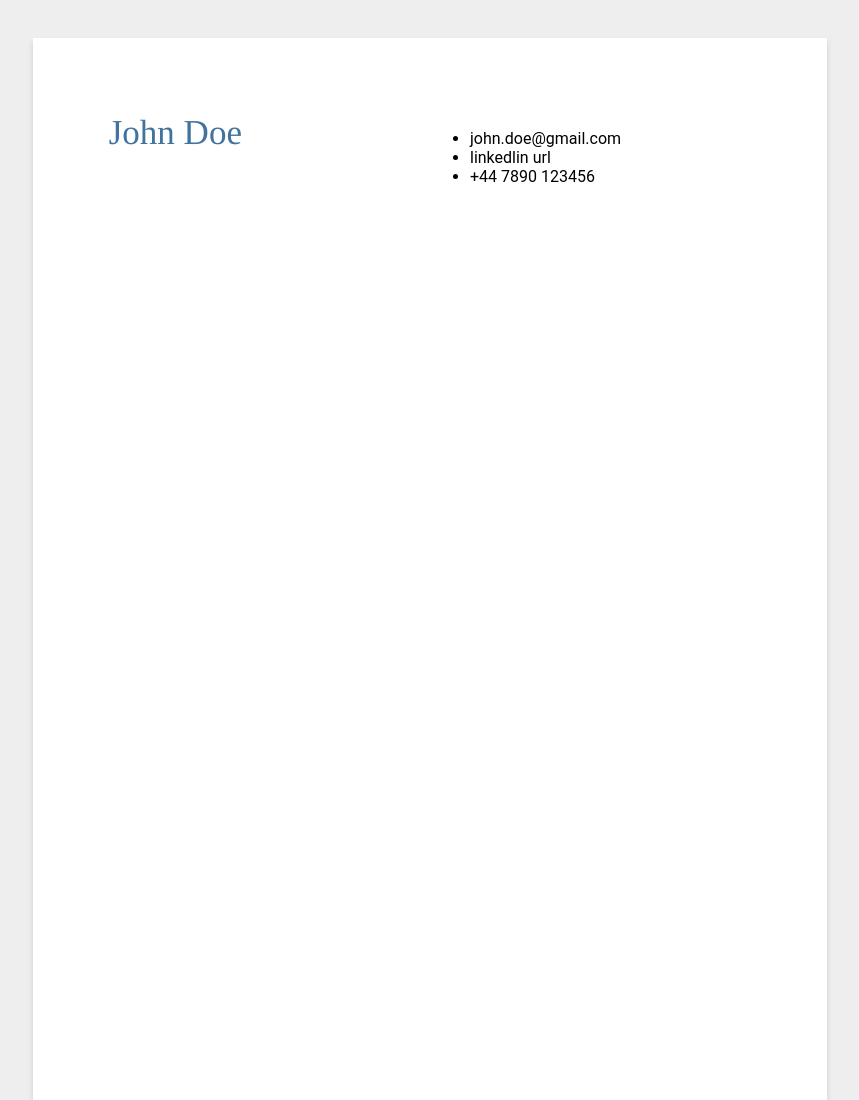
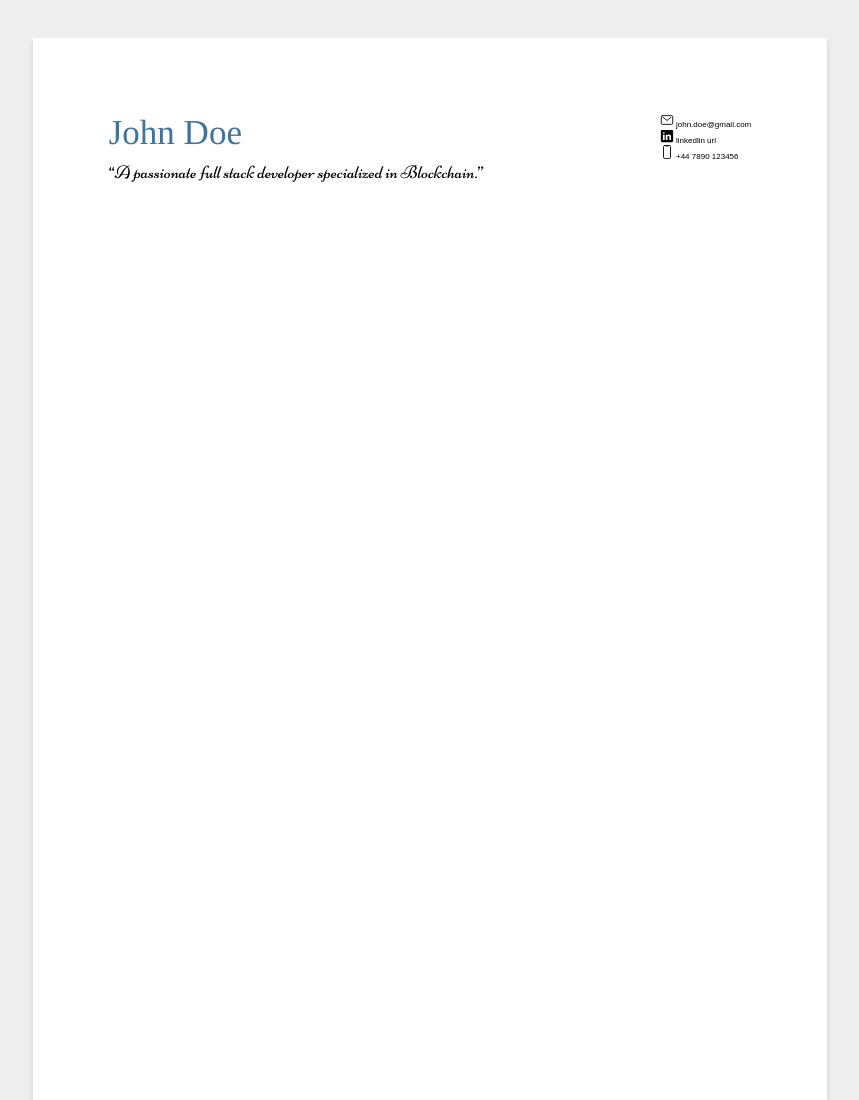
Before and after one commit to ng-the-engineer/cv2, a plain HTML site: page index.html in a window 1280 px wide. Shown: the top 1100 px of the page, without its empty margins (210-1069 px from the left). Drawn offline with nearby package versions, Linux system fonts and the light colour scheme; a web font is replaced by a local one.

Commit message:
Polish header

```diff
--- a/css/header.css
+++ b/css/header.css
@@ -3,3 +3,25 @@
   font-family: "Tinos", serif;
   font-size: 35px;
 }
+
+.contacts {
+  list-style: none;
+  float: right;
+  margin: 0 0;
+  font-size: 10px;
+}
+
+.contact-item {
+  font-size: 8px;
+  font-family: "Saira Extra Condensed", sans-serif;
+  font-weight: 300;
+}
+
+.ion-icon {
+  font-size: 14px;
+}
+
+.one-line-summary {
+  font-family: "Niconne", cursive;
+  font-size: 18px;
+}
--- a/index.html
+++ b/index.html
@@ -17,10 +17,20 @@
     <link rel="stylesheet" type="text/css" href="css/grid.css" />
     <link rel="stylesheet" type="text/css" href="css/header.css" />
 
+    <link rel="preconnect" href="https://fonts.gstatic.com" />
     <link
       href="https://fonts.googleapis.com/css2?family=Tinos:ital,wght@0,400;0,700;1,400;1,700&display=swap"
       rel="stylesheet"
     />
+    <link
+      href="https://fonts.googleapis.com/css2?family=Niconne&display=swap"
+      rel="stylesheet"
+    />
+    <link
+      href="https://fonts.googleapis.com/css2?family=Saira+Extra+Condensed:wght@100;200;300;400&display=swap"
+      rel="stylesheet"
+    />
+    <script src="https://unpkg.com/ionicons@5.4.0/dist/ionicons.js"></script>
   </head>
   <body class="document">
     <div class="page" contenteditable="false">
@@ -29,14 +39,39 @@
           <div class="cv-name">John Doe</div>
         </div>
         <div>
-          <ul>
-            <li>john.doe@gmail.com</li>
-            <li>linkedlin url</li>
-            <li>+44 7890 123456</li>
+          <ul class="contacts">
+            <li>
+              <span
+                ><ion-icon
+                  name="mail-outline"
+                  class="ion-icon"
+                ></ion-icon></span
+              ><span class="contact-item">&nbsp;john.doe@gmail.com</span>
+            </li>
+            <li>
+              <span
+                ><ion-icon
+                  name="logo-linkedin"
+                  class="ion-icon"
+                ></ion-icon></span
+              ><span class="contact-item">&nbsp;linkedlin url</span>
+            </li>
+            <li>
+              <span>
+                <ion-icon
+                  name="phone-portrait-outline"
+                  class="ion-icon"
+                ></ion-icon></span
+              ><span class="contact-item">&nbsp;+44 7890 123456</span>
+            </li>
           </ul>
         </div>
       </div>
+      <p class="one-line-summary">
+        “A passionate full stack developer specialized in Blockchain.”
+      </p>
     </div>
+
     <div class="page" contenteditable="false">
       <div class="page-break" contenteditable="false"></div>
     </div>
```
